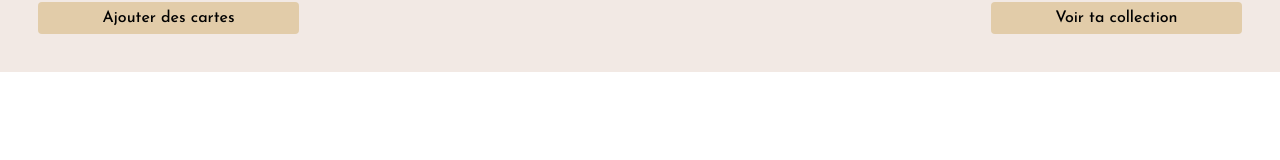
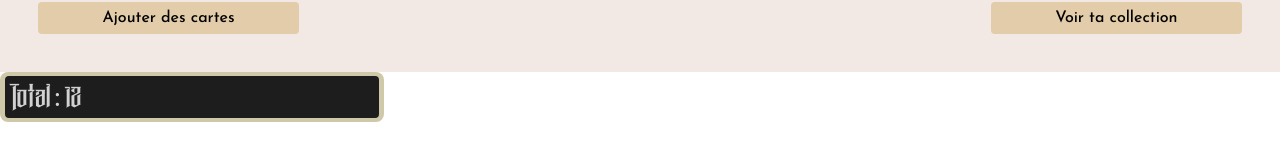
Before and after one commit to antozr/collection-yugioh, a Next.js app: page / in a window 1280 px wide. Shown: the part 328-488 px from the top of the page. Built offline with nearby package versions, Linux system fonts and the light colour scheme.

Commit message:
ADD UI smallCountBox

```diff
--- a/app/components/BoxIntro/style.scss
+++ b/app/components/BoxIntro/style.scss
@@ -3,6 +3,11 @@
     width: 100vw;
     height: 50vh;
     padding: 0 3vw 38px;
+    /// style sans image
+    // min-height: 280px;
+    // height: 30vh;
+    // padding: 28px 3vw 38px;
+
     background: #f2e9e4;
     overflow: hidden;
     display: flex;
@@ -16,6 +21,7 @@
       border-radius: 0px 0px 8px 8px;
       border: 3px solid var(--dore, #ceaa67);
       margin: -3px 0 0 0 ;
+      // display: none;
     }
 
 
--- /dev/null
+++ b/app/components/SmallCountCard/index.js
@@ -0,0 +1,20 @@
+import React from 'react'
+import'./style.scss'
+function SmallCardCount
+() {
+  return (
+    <>
+    <div className="sect__smCoCard">
+        <div className="smCoCard__box">
+            <p className="smCoCard__txt">
+                Total : <span className="smCoCard__nb">
+                    12
+                </span>
+            </p>
+        </div>
+    </div>
+    </>
+  )
+}
+
+export default SmallCardCount
--- /dev/null
+++ b/app/components/SmallCountCard/style.scss
@@ -0,0 +1,30 @@
+.sect{
+    &__smCoCard{
+        height: 50px;
+        min-width: 120px;
+        width: 30vw;
+        background-color: #CFC9A9;
+        padding: 4px 5px;
+        border-radius: 8px;
+    }
+}
+
+.smCoCard{
+    &__box{
+
+        padding: 4px;
+        background-color: #1d1d1d;
+        color: #ffffff;
+        height: 100%;
+        border-radius: 4px;
+        display: flex;
+        flex-direction: column;
+        justify-content: center;
+    }
+
+    &__txt{
+        font-size: 28px;
+        font-family: "NafaSlice";
+        opacity: 0.8;
+    }
+}
--- a/app/page.js
+++ b/app/page.js
@@ -1,5 +1,6 @@
 
 import IntroBox from "./components/BoxIntro/index";
+import SmallCardCount from "./components/SmallCountCard";
 
 export default function Home() {
   return (
@@ -20,6 +21,7 @@ export default function Home() {
         src1={"#"}
         src2={"#"}
       />
+      <SmallCardCount />
     </>
   );
 }
```
